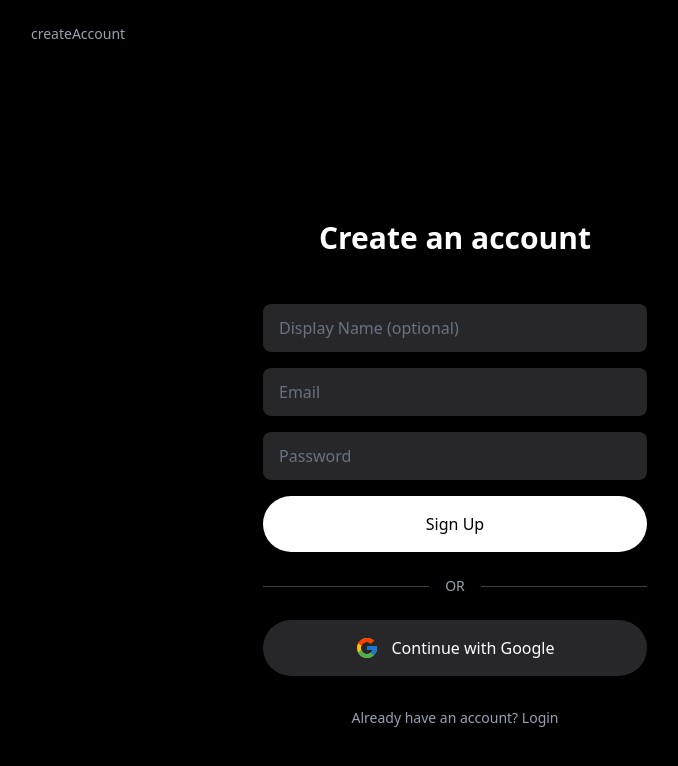
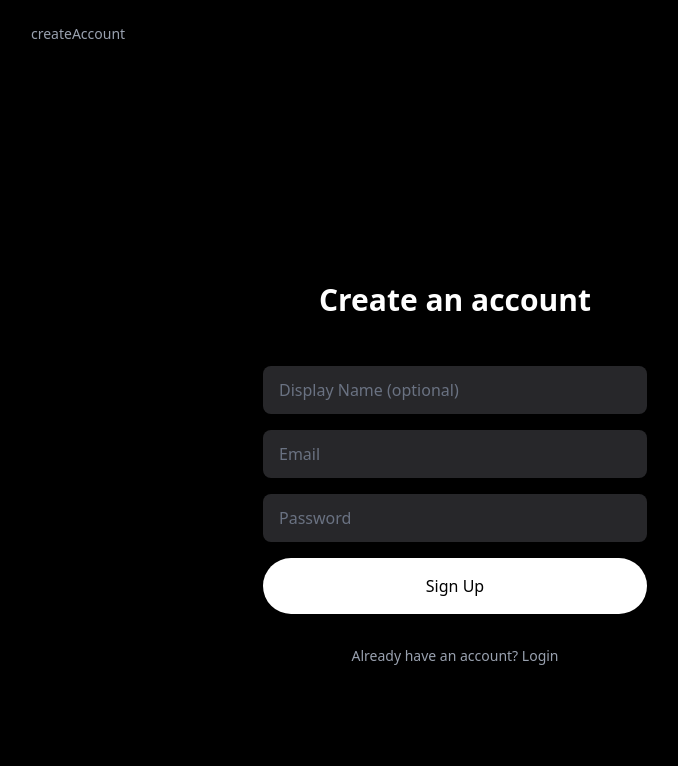
Before and after one commit to Starfall10/SmartCoRenting, a Next.js app in the folder smartcorenting/: page / in a window 1280 px wide. Both pictures are taken after a click on the button "Get Started". Shown: the top 766 px of the page, without its empty margins (185-863 px from the left). Built offline with nearby package versions, Linux system fonts and the light colour scheme; no server answers.

Commit message:
feat: -added readme -login page remove dev bypass login option

```diff
--- a/smartcorenting/components/login/LoginPage.tsx
+++ b/smartcorenting/components/login/LoginPage.tsx
@@ -1,6 +1,5 @@
 /* eslint-disable @typescript-eslint/no-explicit-any */
 import React, { useState } from "react";
-import { FcGoogle } from "react-icons/fc";
 import { ViewType, UserData } from "@/types";
 import { signUpWithEmail, signInWithEmail } from "@/lib/firebase/auth";
 import { checkUserExists, createUser, getUserData } from "@/lib/firebase/user";
@@ -22,11 +21,6 @@ const LoginPage: React.FC<LoginPageProps> = ({
   const [displayName, setDisplayName] = useState("");
   const [error, setError] = useState("");
   const [loading, setLoading] = useState(false);
-
-  const handleGoogleAuth = () => {
-    // Simulate authentication
-    setActiveView("home");
-  };
 
   const handleAuthSuccess = async (
     uid: string,
@@ -163,32 +157,6 @@ const LoginPage: React.FC<LoginPageProps> = ({
           </button>
         </form>
 
-        <div className="w-full max-w-sm my-6 flex items-center gap-4">
-          <div
-            className={`flex-1 h-px ${isDarkMode ? "bg-zinc-700" : "bg-gray-300"}`}
-          />
-          <span
-            className={`text-sm ${isDarkMode ? "text-gray-400" : "text-gray-600"}`}
-          >
-            OR
-          </span>
-          <div
-            className={`flex-1 h-px ${isDarkMode ? "bg-zinc-700" : "bg-gray-300"}`}
-          />
-        </div>
-
-        <button
-          onClick={handleGoogleAuth}
-          className={`flex items-center justify-center gap-3 w-full max-w-sm py-4 rounded-full font-medium transition-colors ${
-            isDarkMode
-              ? "bg-zinc-800 hover:bg-zinc-700 text-white"
-              : "bg-gray-100 hover:bg-gray-200 text-black border border-gray-300"
-          }`}
-        >
-          <FcGoogle size={24} />
-          Continue with Google
-        </button>
-
         <button
           onClick={() => {
             setIsCreating(!isCreating);
```
Also changed, not shown: 1 other file (tests, documents, lock files or other folders).
